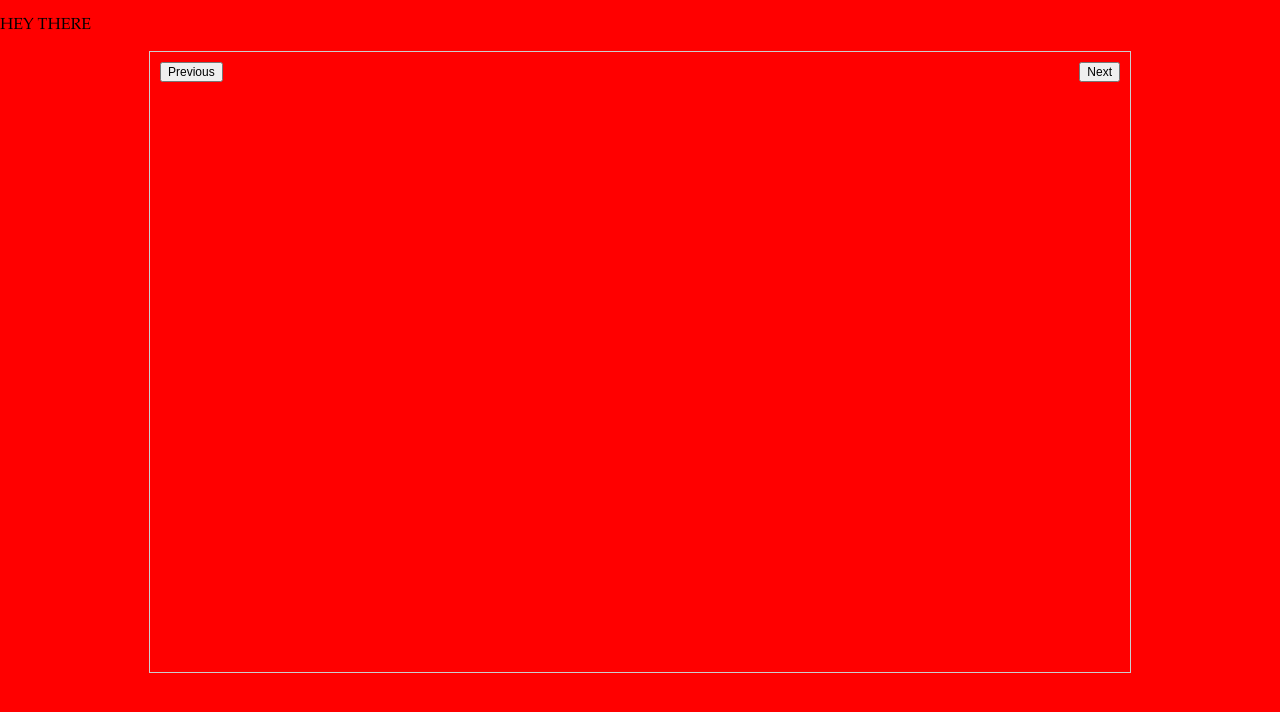
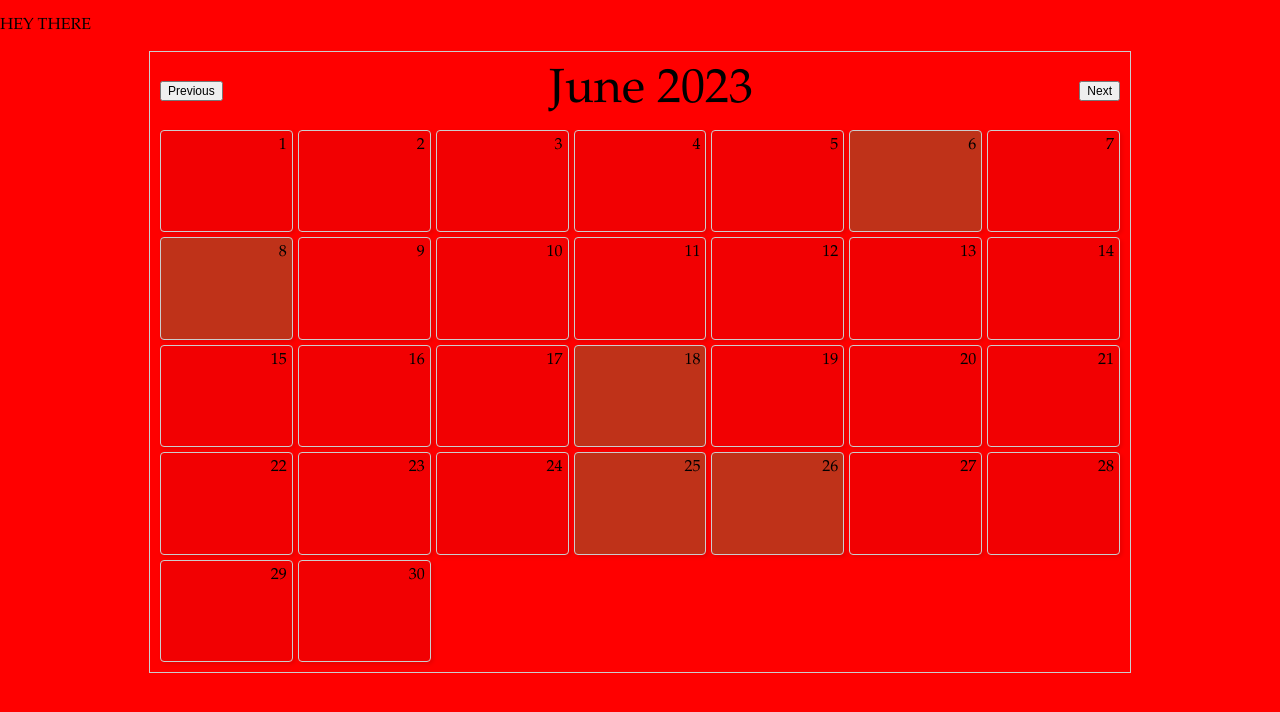
Before and after one commit to purple-prince/purple-prince.github.io, a plain HTML site: page index.html in a window 1280 px wide. Drawn offline with Linux system fonts and the light colour scheme; files that its build step writes are made by us from their sources.

Commit message:
Update index.html

```diff
--- a/index.html
+++ b/index.html
@@ -1,7 +1,7 @@
 <!DOCTYPE html>
 <html>
 <head>
-    <link href="purple-prince.github.io/rental-calendar/style.css" rel="stylesheet">
+    <link href="style.css" rel="stylesheet">
 </head>
 <body>
     <p> HEY THERE </p>
@@ -14,6 +14,6 @@
     <div class="days"></div>
   </div>
 
-  <script src="purple-prince.github.io/rental-calendar/funcs.js"></script>
+  <script src="funcs.js"></script>
 </body>
 </html>
```
